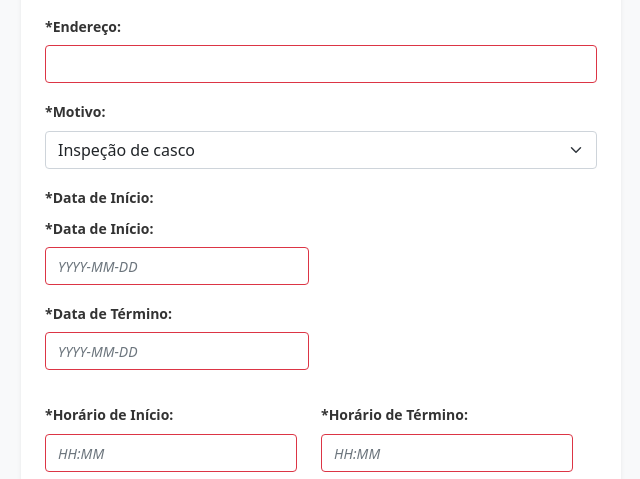
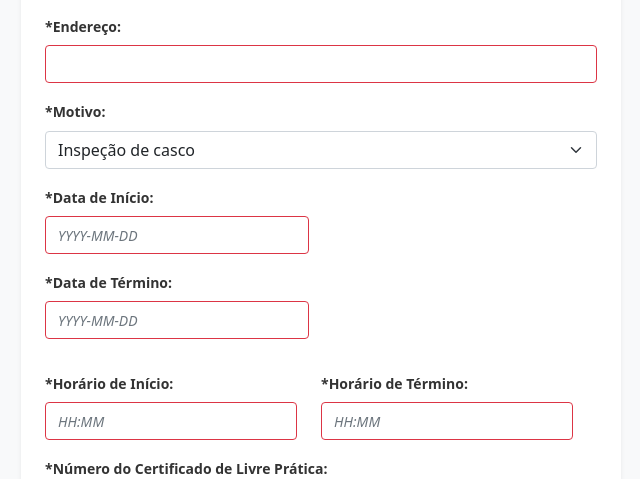
Before and after one commit to dimitricarneiro/embarcacoes, a Flask app: template app/templates/formulario.html in a window 1280 px wide. Shown: the part 585-1064 px from the top of the page, without its empty margins (319-959 px from the left). Run offline with Flask 3, Linux system fonts and the light colour scheme; the template is opened without the code that fills it, so the values that code supplies are empty.

Commit message:
Corrige duplicação

```diff
--- a/app/templates/formulario.html
+++ b/app/templates/formulario.html
@@ -106,7 +106,6 @@
 
       <div class="row">
         <div class="col-md-6 mb-3">
-          <label for="data_inicio" class="form-label">*Data de Início:</label>
 				<div class="mb-3">
 				  <label for="data_inicio" class="form-label">*Data de Início:</label>
 				  <input
```
